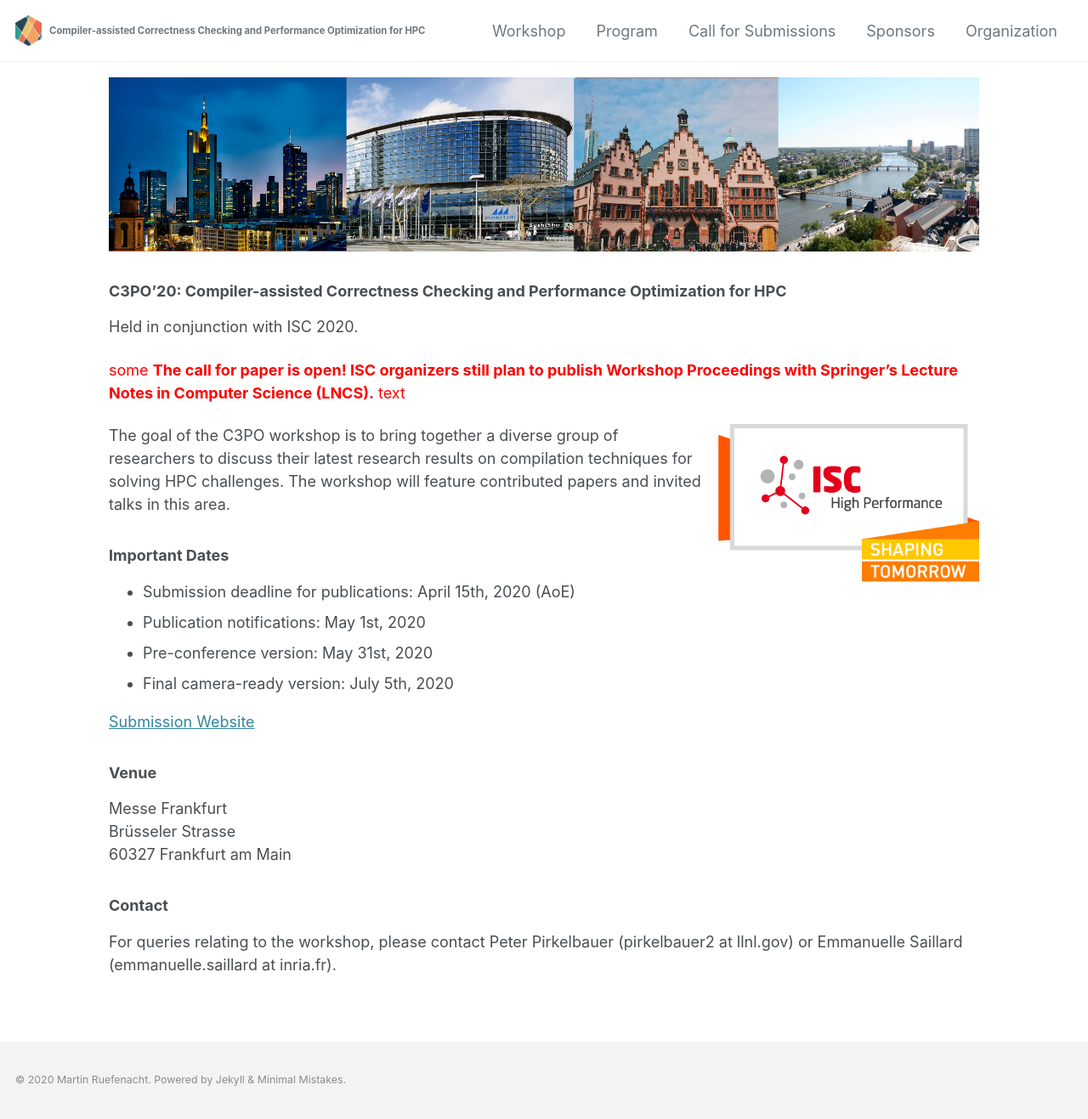
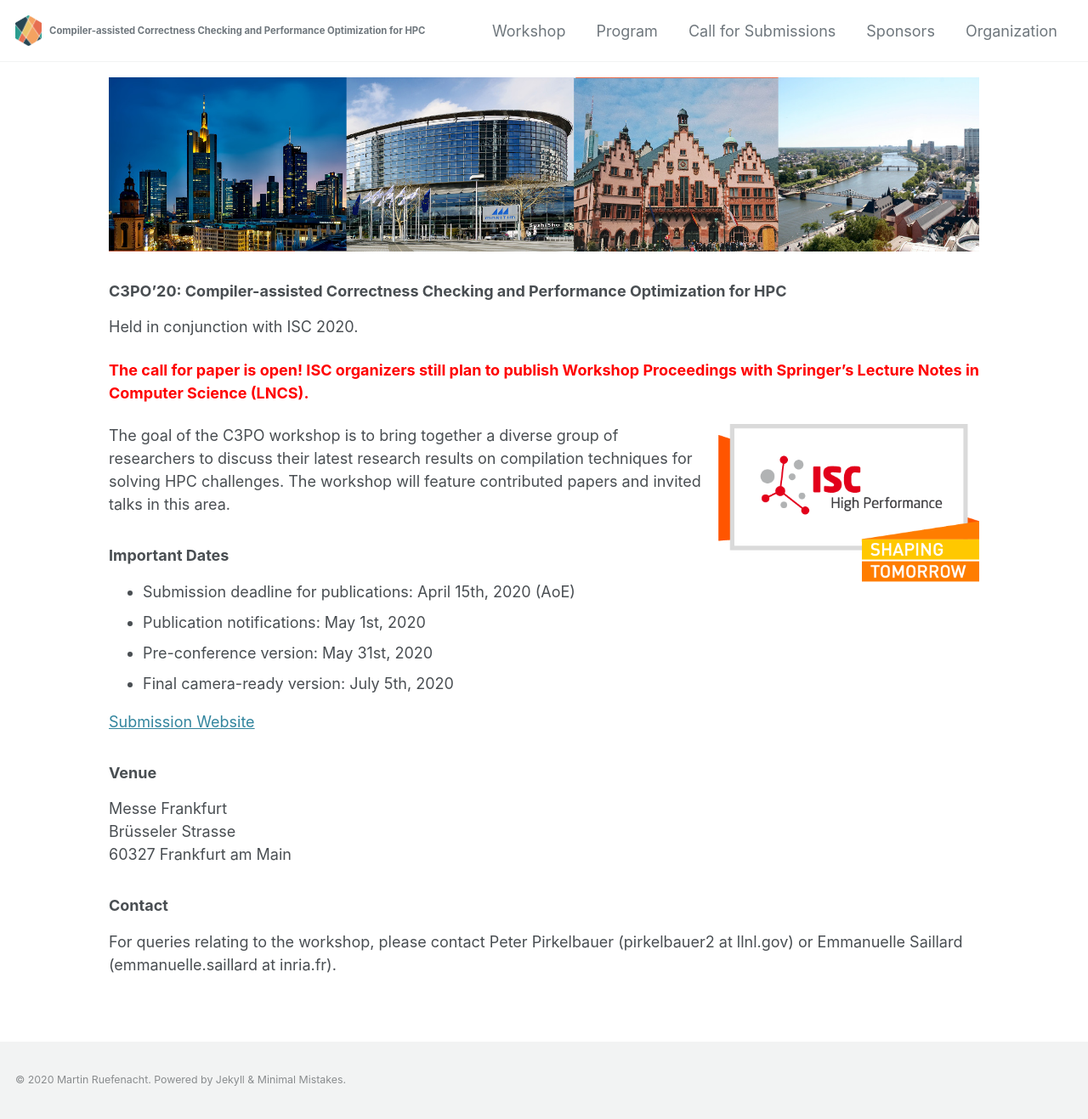
Before and after one commit to c3po-workshop/c3po-workshop.github.io, a Jekyll site: the page built from index.md, in a window 1280 px wide. Shown: the whole page at 85% size. Built offline with Jekyll 4.4.1, drawn with Linux system fonts in a browser that asks for light colours; cached includes are drawn as plain includes; nearby versions of some CDN libraries.

Commit message:
fix a text

```diff
--- a/index.md
+++ b/index.md
@@ -18,7 +18,7 @@
 
 Held in conjunction with ISC 2020.
 
-<span style="color:red">some **The call for paper is open! ISC organizers still plan to publish Workshop Proceedings with Springer’s Lecture Notes in Computer Science (LNCS).** text</span>
+<span style="color:red">**The call for paper is open! ISC organizers still plan to publish Workshop Proceedings with Springer’s Lecture Notes in Computer Science (LNCS).**</span>
 
 ![ISC2020](/assets/ISC2020_Logo.png){: width="30%" height="auto" .align-right}
 {:style="clear: right"}
```
